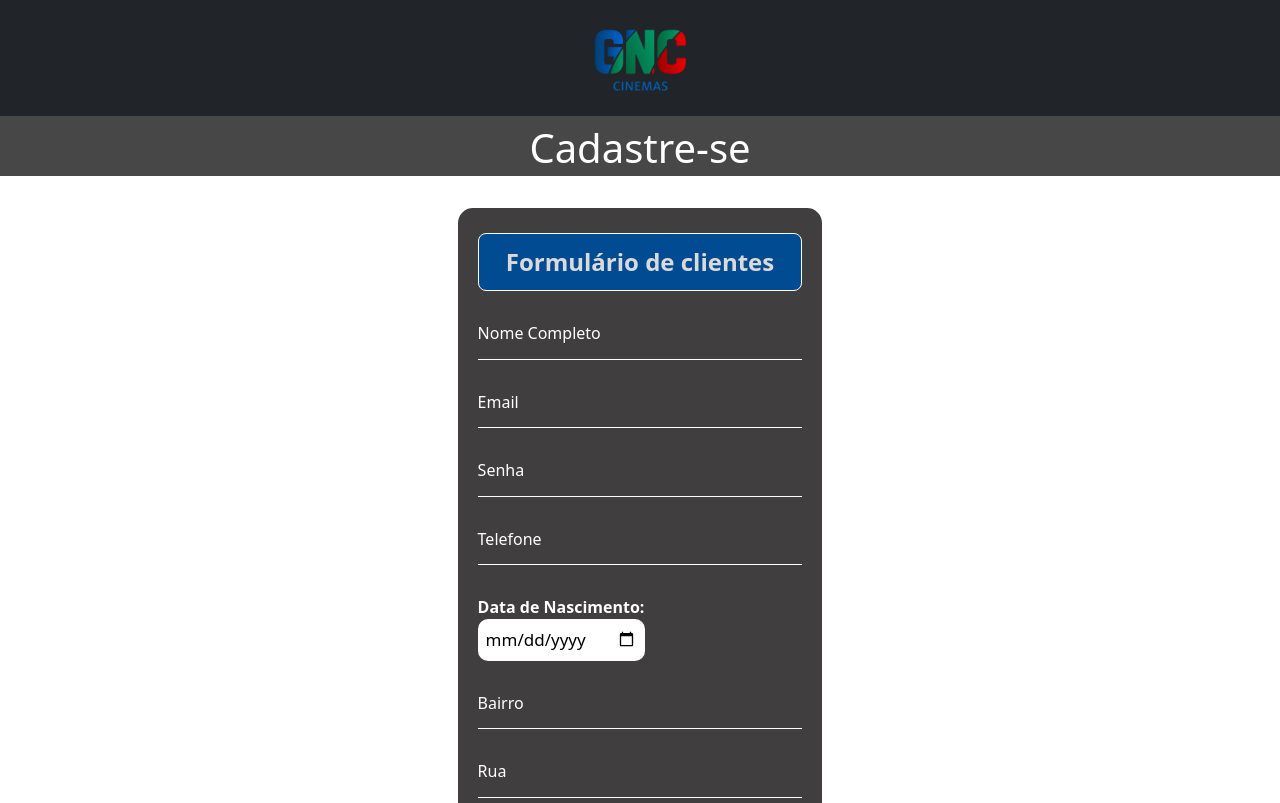
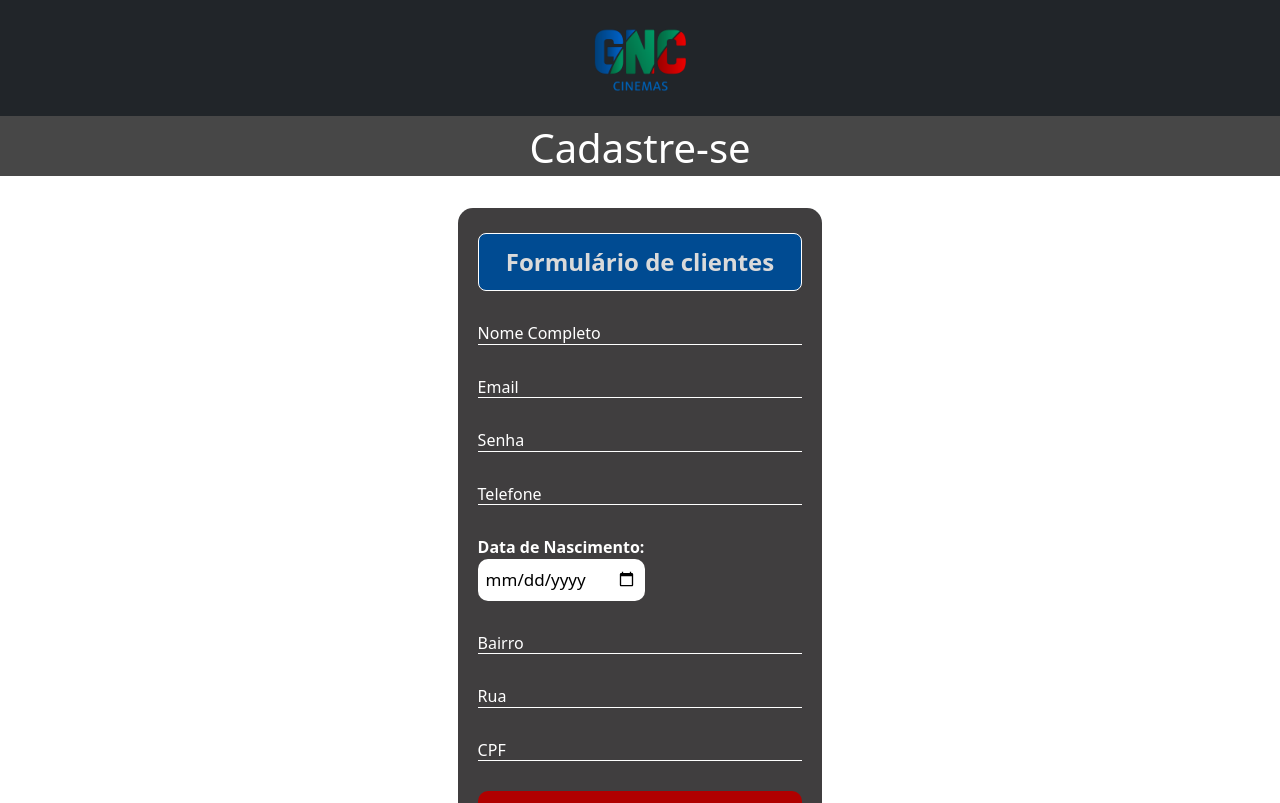
Before and after one commit to Joaovictor23t4/trabalho_gnc, a Vue app: page /cadastro in a window 1280 px wide. Shown: the top 803 px of the page. Built offline with nearby package versions, Linux system fonts and the light colour scheme.

Commit message:
alteração de tamanho maximo de caracteres

```diff
--- a/src/views/CadastroVue.vue
+++ b/src/views/CadastroVue.vue
@@ -38,11 +38,11 @@
             <label for="email" class="labelInput">Email</label>
           </div>
           <div class="inputBox">
-            <input type="password" name="senha" id="senha" class="inputUser" required />
+            <input type="password" name="senha" id="senha" class="inputUser" required maxlength="30"/>
             <label for="senha" class="labelInput">Senha</label>
           </div>
           <div class="inputBox">
-            <input type="tel" name="telefone" id="telefone" class="inputUser" required />
+            <input type="tel" name="telefone" id="telefone" class="inputUser" required maxlength="30"/>
             <label for="telefone" class="labelInput">Telefone</label>
           </div>
           <label for="data_nascimento"><b>Data de Nascimento:</b></label>
@@ -155,7 +155,7 @@ legend {
   border-bottom: 1px solid white;
   outline: none;
   color: white;
-  font-size: 25px;
+  font-size: 15px;
   width: 100% !important;
   letter-spacing: 2px;
   display: flex;
```
